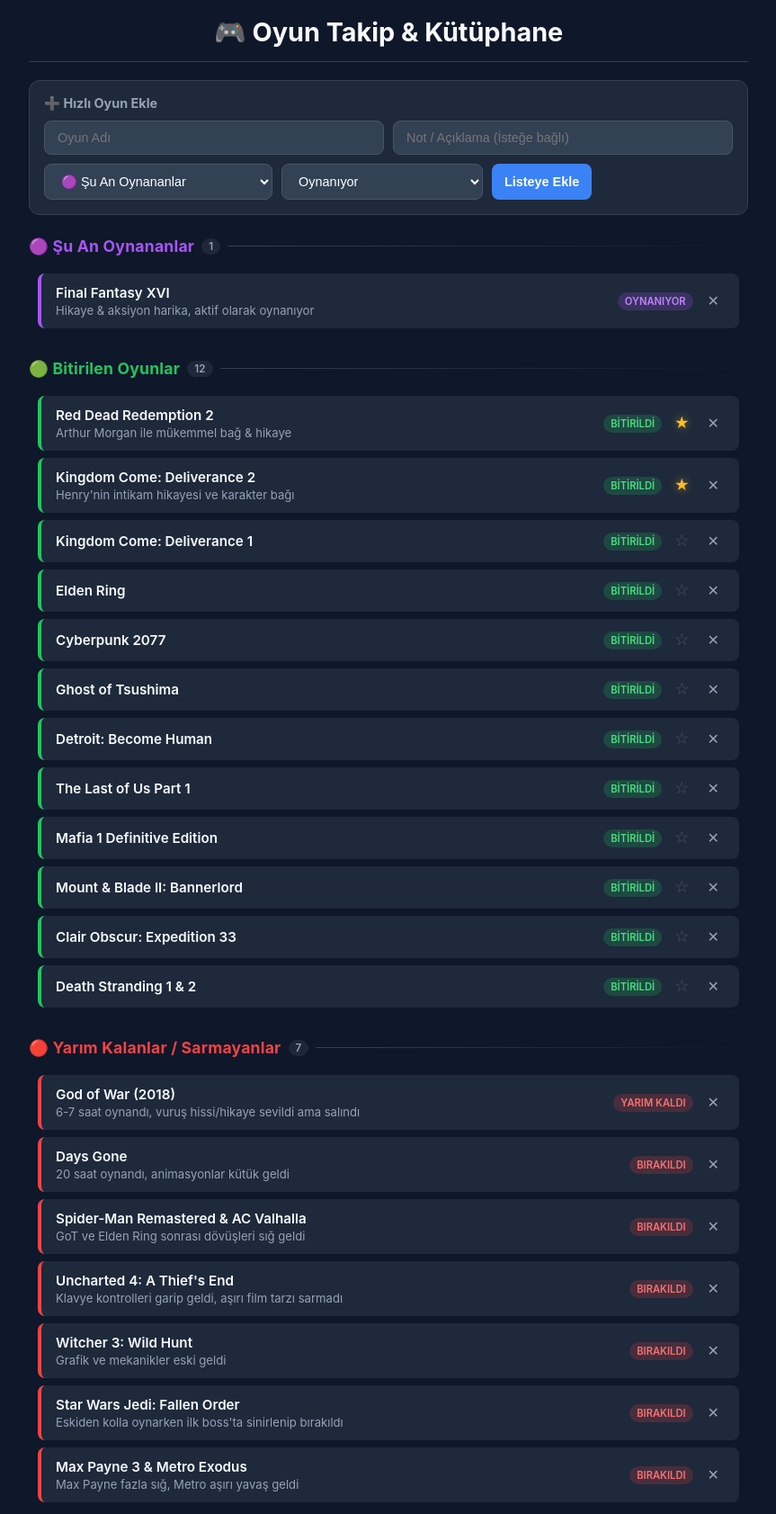
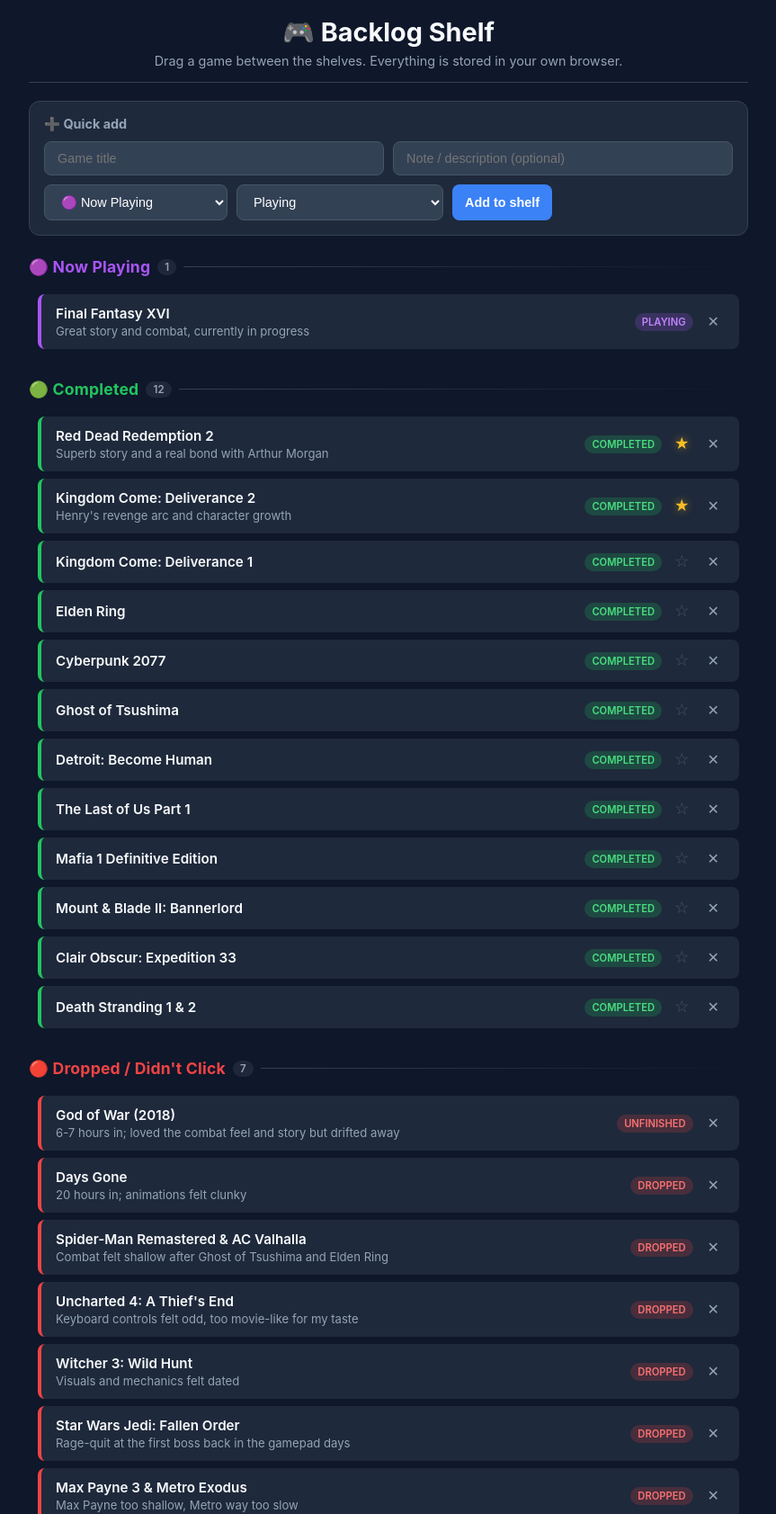
Before and after one commit to Burakaynm/backlog-shelf, a plain HTML site: page index.html in a window 1280 px wide. Shown: the part 17-1700 px from the top of the page at 90% size, without its empty margins (208-1071 px from the left). Drawn offline with Linux system fonts and the light colour scheme.

Commit message:
refactor: translate the whole app to English, rename to Backlog Shelf
- UI strings, badges, default list and code comments are English
- storage key becomes backlogShelf_v1
- README rewritten in English with deploy notes

```diff
--- a/index.html
+++ b/index.html
@@ -1,9 +1,9 @@
 <!DOCTYPE html>
-<html lang="tr">
+<html lang="en">
 <head>
     <meta charset="UTF-8">
     <meta name="viewport" content="width=device-width, initial-scale=1.0">
-    <title>Oyun Takip & Kütüphane (Sürükle & Bırak)</title>
+    <title>Backlog Shelf — Game Tracker (Drag & Drop)</title>
     <style>
         :root {
             --bg-color: #0f172a;
@@ -109,7 +109,7 @@
             padding: 2px 8px;
         }
 
-        /* Basligi bitiren ince cizgi */
+        /* Thin rule that finishes the heading */
         h2::after {
             content: '';
             flex: 1;
@@ -193,12 +193,11 @@
         }
 
         .badge-playing { background: rgba(168, 85, 247, 0.2); color: #c084fc; }
-        .badge-fav { background: rgba(245, 158, 11, 0.2); color: #fbbf24; }
         .badge-done { background: rgba(34, 197, 94, 0.2); color: #4ade80; }
         .badge-drop { background: rgba(239, 68, 68, 0.2); color: #f87171; }
         .badge-plan { background: rgba(245, 158, 11, 0.2); color: #fba124; }
 
-        /* Favori: kartin etrafinda cerceve yok, yalniz yildiz */
+        /* Favorite: no ring around the card, just the star */
         .fav-btn {
             background: none;
             border: none;
@@ -237,101 +236,102 @@
 
 <div class="container">
     <header>
-        <h1>🎮 Oyun Takip & Kütüphane</h1>
+        <h1>🎮 Backlog Shelf</h1>
+        <p class="subtitle">Drag a game between the shelves. Everything is stored in your own browser.</p>
     </header>
 
-    <!-- OYUN EKLEME FORMU -->
+    <!-- ADD GAME FORM -->
     <div class="add-form">
-        <strong style="font-size: 0.9rem; color: var(--text-muted);">➕ Hızlı Oyun Ekle</strong>
+        <strong style="font-size: 0.9rem; color: var(--text-muted);">➕ Quick add</strong>
         <div class="form-row">
-            <input type="text" id="gameTitle" placeholder="Oyun Adı">
-            <input type="text" id="gameDesc" placeholder="Not / Açıklama (İsteğe bağlı)">
+            <input type="text" id="gameTitle" placeholder="Game title">
+            <input type="text" id="gameDesc" placeholder="Note / description (optional)">
         </div>
         <div class="form-row">
             <select id="gameCategory">
-                <option value="playing">🟣 Şu An Oynananlar</option>
-                <option value="completed">🟢 Bitirilenler</option>
-                <option value="dropped">🔴 Yarım Kalanlar</option>
-                <option value="planned">🟡 Bekleyenler / Satın Alınanlar</option>
+                <option value="playing">🟣 Now Playing</option>
+                <option value="completed">🟢 Completed</option>
+                <option value="dropped">🔴 Dropped</option>
+                <option value="planned">🟡 Backlog / Purchased</option>
             </select>
             <select id="gameBadge">
-                <option value="OYNANIYOR">Oynanıyor</option>
-                <option value="BİTİRİLDİ">Bitirildi</option>
-                <option value="FAVORİ ★">Favori ★ (yalnız bitirilenler)</option>
-                <option value="YARIM KALDI">Yarım Kaldı</option>
-                <option value="BIRAKILDI">Bırakıldı</option>
-                <option value="BEKLENİYOR">İndirim / Zaman Bekliyor</option>
+                <option value="PLAYING">Playing</option>
+                <option value="COMPLETED">Completed</option>
+                <option value="FAVORITE ★">Favorite ★ (completed only)</option>
+                <option value="UNFINISHED">Unfinished</option>
+                <option value="DROPPED">Dropped</option>
+                <option value="BACKLOG">Waiting for a sale / free time</option>
             </select>
-            <button class="add-btn" onclick="addGame()">Listeye Ekle</button>
+            <button class="add-btn" onclick="addGame()">Add to shelf</button>
         </div>
     </div>
 
-    <!-- ŞU AN OYNANANLAR -->
+    <!-- NOW PLAYING -->
     <section>
-        <h2 style="color: var(--accent-purple);">🟣 Şu An Oynananlar <span class="count" id="count-playing">0</span></h2>
+        <h2 style="color: var(--accent-purple);">🟣 Now Playing <span class="count" id="count-playing">0</span></h2>
         <div class="game-list" id="list-playing" data-cat="playing"></div>
     </section>
 
-    <!-- BİTİRİLEN OYUNLAR -->
+    <!-- COMPLETED -->
     <section>
-        <h2 style="color: var(--accent-green);">🟢 Bitirilen Oyunlar <span class="count" id="count-completed">0</span></h2>
+        <h2 style="color: var(--accent-green);">🟢 Completed <span class="count" id="count-completed">0</span></h2>
         <div class="game-list" id="list-completed" data-cat="completed"></div>
     </section>
 
-    <!-- YARIM KALANLAR -->
+    <!-- DROPPED -->
     <section>
-        <h2 style="color: var(--accent-red);">🔴 Yarım Kalanlar / Sarmayanlar <span class="count" id="count-dropped">0</span></h2>
+        <h2 style="color: var(--accent-red);">🔴 Dropped / Didn't Click <span class="count" id="count-dropped">0</span></h2>
         <div class="game-list" id="list-dropped" data-cat="dropped"></div>
     </section>
 
-    <!-- BEKLEYENLER -->
+    <!-- BACKLOG -->
     <section>
-        <h2 style="color: var(--accent-amber);">🟡 Satın Alınan / Beklemedekiler <span class="count" id="count-planned">0</span></h2>
+        <h2 style="color: var(--accent-amber);">🟡 Purchased / Backlog <span class="count" id="count-planned">0</span></h2>
         <div class="game-list" id="list-planned" data-cat="planned"></div>
     </section>
 </div>
 
 <script>
     const defaultGames = [
-        { id: 20, title: "Final Fantasy XVI", desc: "Hikaye & aksiyon harika, aktif olarak oynanıyor", cat: "playing", badge: "OYNANIYOR", bClass: "badge-playing" },
+        { id: 20, title: "Final Fantasy XVI", desc: "Great story and combat, currently in progress", cat: "playing", badge: "PLAYING", bClass: "badge-playing", fav: false },
 
-        { id: 1, title: "Red Dead Redemption 2", desc: "Arthur Morgan ile mükemmel bağ & hikaye", cat: "completed", badge: "FAVORİ ★", bClass: "badge-fav" },
-        { id: 2, title: "Kingdom Come: Deliverance 2", desc: "Henry'nin intikam hikayesi ve karakter bağı", cat: "completed", badge: "FAVORİ ★", bClass: "badge-fav" },
-        { id: 3, title: "Kingdom Come: Deliverance 1", desc: "", cat: "completed", badge: "BİTİRİLDİ", bClass: "badge-done" },
-        { id: 4, title: "Elden Ring", desc: "", cat: "completed", badge: "BİTİRİLDİ", bClass: "badge-done" },
-        { id: 5, title: "Cyberpunk 2077", desc: "", cat: "completed", badge: "BİTİRİLDİ", bClass: "badge-done" },
-        { id: 6, title: "Ghost of Tsushima", desc: "", cat: "completed", badge: "BİTİRİLDİ", bClass: "badge-done" },
-        { id: 7, title: "Detroit: Become Human", desc: "", cat: "completed", badge: "BİTİRİLDİ", bClass: "badge-done" },
-        { id: 8, title: "The Last of Us Part 1", desc: "", cat: "completed", badge: "BİTİRİLDİ", bClass: "badge-done" },
-        { id: 9, title: "Mafia 1 Definitive Edition", desc: "", cat: "completed", badge: "BİTİRİLDİ", bClass: "badge-done" },
-        { id: 10, title: "Mount & Blade II: Bannerlord", desc: "", cat: "completed", badge: "BİTİRİLDİ", bClass: "badge-done" },
-        { id: 11, title: "Clair Obscur: Expedition 33", desc: "", cat: "completed", badge: "BİTİRİLDİ", bClass: "badge-done" },
-        { id: 12, title: "Death Stranding 1 & 2", desc: "", cat: "completed", badge: "BİTİRİLDİ", bClass: "badge-done" },
+        { id: 1, title: "Red Dead Redemption 2", desc: "Superb story and a real bond with Arthur Morgan", cat: "completed", badge: "COMPLETED", bClass: "badge-done", fav: true },
+        { id: 2, title: "Kingdom Come: Deliverance 2", desc: "Henry's revenge arc and character growth", cat: "completed", badge: "COMPLETED", bClass: "badge-done", fav: true },
+        { id: 3, title: "Kingdom Come: Deliverance 1", desc: "", cat: "completed", badge: "COMPLETED", bClass: "badge-done", fav: false },
+        { id: 4, title: "Elden Ring", desc: "", cat: "completed", badge: "COMPLETED", bClass: "badge-done", fav: false },
+        { id: 5, title: "Cyberpunk 2077", desc: "", cat: "completed", badge: "COMPLETED", bClass: "badge-done", fav: false },
+        { id: 6, title: "Ghost of Tsushima", desc: "", cat: "completed", badge: "COMPLETED", bClass: "badge-done", fav: false },
+        { id: 7, title: "Detroit: Become Human", desc: "", cat: "completed", badge: "COMPLETED", bClass: "badge-done", fav: false },
+        { id: 8, title: "The Last of Us Part 1", desc: "", cat: "completed", badge: "COMPLETED", bClass: "badge-done", fav: false },
+        { id: 9, title: "Mafia 1 Definitive Edition", desc: "", cat: "completed", badge: "COMPLETED", bClass: "badge-done", fav: false },
+        { id: 10, title: "Mount & Blade II: Bannerlord", desc: "", cat: "completed", badge: "COMPLETED", bClass: "badge-done", fav: false },
+        { id: 11, title: "Clair Obscur: Expedition 33", desc: "", cat: "completed", badge: "COMPLETED", bClass: "badge-done", fav: false },
+        { id: 12, title: "Death Stranding 1 & 2", desc: "", cat: "completed", badge: "COMPLETED", bClass: "badge-done", fav: false },
 
-        { id: 13, title: "God of War (2018)", desc: "6-7 saat oynandı, vuruş hissi/hikaye sevildi ama salındı", cat: "dropped", badge: "YARIM KALDI", bClass: "badge-drop" },
-        { id: 14, title: "Days Gone", desc: "20 saat oynandı, animasyonlar kütük geldi", cat: "dropped", badge: "BIRAKILDI", bClass: "badge-drop" },
-        { id: 15, title: "Spider-Man Remastered & AC Valhalla", desc: "GoT ve Elden Ring sonrası dövüşleri sığ geldi", cat: "dropped", badge: "BIRAKILDI", bClass: "badge-drop" },
-        { id: 16, title: "Uncharted 4: A Thief's End", desc: "Klavye kontrolleri garip geldi, aşırı film tarzı sarmadı", cat: "dropped", badge: "BIRAKILDI", bClass: "badge-drop" },
-        { id: 17, title: "Witcher 3: Wild Hunt", desc: "Grafik ve mekanikler eski geldi", cat: "dropped", badge: "BIRAKILDI", bClass: "badge-drop" },
-        { id: 18, title: "Star Wars Jedi: Fallen Order", desc: "Eskiden kolla oynarken ilk boss'ta sinirlenip bırakıldı", cat: "dropped", badge: "BIRAKILDI", bClass: "badge-drop" },
-        { id: 19, title: "Max Payne 3 & Metro Exodus", desc: "Max Payne fazla sığ, Metro aşırı yavaş geldi", cat: "dropped", badge: "BIRAKILDI", bClass: "badge-drop" },
+        { id: 13, title: "God of War (2018)", desc: "6-7 hours in; loved the combat feel and story but drifted away", cat: "dropped", badge: "UNFINISHED", bClass: "badge-drop", fav: false },
+        { id: 14, title: "Days Gone", desc: "20 hours in; animations felt clunky", cat: "dropped", badge: "DROPPED", bClass: "badge-drop", fav: false },
+        { id: 15, title: "Spider-Man Remastered & AC Valhalla", desc: "Combat felt shallow after Ghost of Tsushima and Elden Ring", cat: "dropped", badge: "DROPPED", bClass: "badge-drop", fav: false },
+        { id: 16, title: "Uncharted 4: A Thief's End", desc: "Keyboard controls felt odd, too movie-like for my taste", cat: "dropped", badge: "DROPPED", bClass: "badge-drop", fav: false },
+        { id: 17, title: "Witcher 3: Wild Hunt", desc: "Visuals and mechanics felt dated", cat: "dropped", badge: "DROPPED", bClass: "badge-drop", fav: false },
+        { id: 18, title: "Star Wars Jedi: Fallen Order", desc: "Rage-quit at the first boss back in the gamepad days", cat: "dropped", badge: "DROPPED", bClass: "badge-drop", fav: false },
+        { id: 19, title: "Max Payne 3 & Metro Exodus", desc: "Max Payne too shallow, Metro way too slow", cat: "dropped", badge: "DROPPED", bClass: "badge-drop", fav: false },
 
-        { id: 21, title: "Cyberpunk 2077: Phantom Liberty (DLC)", desc: "Kütüphanede var, uygun vakitte oynanacak", cat: "planned", badge: "BEKLENİYOR", bClass: "badge-plan" },
-        { id: 22, title: "Metal Gear Solid Δ: Snake Eater", desc: "Aşırı gizlilik (stealth) içerdiği için riskli", cat: "planned", badge: "BEKLENİYOR", bClass: "badge-plan" }
+        { id: 21, title: "Cyberpunk 2077: Phantom Liberty (DLC)", desc: "Owned, waiting for the right time", cat: "planned", badge: "BACKLOG", bClass: "badge-plan", fav: false },
+        { id: 22, title: "Metal Gear Solid Δ: Snake Eater", desc: "Heavy stealth, so it is a risky pick", cat: "planned", badge: "BACKLOG", bClass: "badge-plan", fav: false }
     ];
 
-    const STORE_KEY = 'myGameListDragDrop_v2';
+    const STORE_KEY = 'backlogShelf_v1';
 
     let draggedGameId = null;
-    let justFavvedId = null; // yildiz animasyonu yalniz yeni isaretlenene uygulanir
+    let justFavvedId = null; // the pop animation only plays for the game just favorited
 
-    // Kategorinin varsayilan etiketi (favori artik etikette degil, yildizda tutuluyor)
+    // Default badge of a category (favorite lives on the star, not on the badge)
     function defaultBadgeFor(cat) {
         switch (cat) {
-            case 'playing':   return { badge: 'OYNANIYOR',  bClass: 'badge-playing' };
-            case 'completed': return { badge: 'BİTİRİLDİ',  bClass: 'badge-done' };
-            case 'dropped':   return { badge: 'BIRAKILDI',  bClass: 'badge-drop' };
-            default:          return { badge: 'BEKLENİYOR', bClass: 'badge-plan' };
+            case 'playing':   return { badge: 'PLAYING',   bClass: 'badge-playing' };
+            case 'completed': return { badge: 'COMPLETED', bClass: 'badge-done' };
+            case 'dropped':   return { badge: 'DROPPED',   bClass: 'badge-drop' };
+            default:          return { badge: 'BACKLOG',   bClass: 'badge-plan' };
         }
     }
 
@@ -339,21 +339,20 @@
         const stored = localStorage.getItem(STORE_KEY);
         const games = stored ? JSON.parse(stored) : defaultGames;
 
-        // Eski kayitlar: "FAVORİ ★" etiketi olanlari fav alanina tasi.
-        // Favori yalniz BITIRILEN oyunlarda olabilir.
-        let migrated = false;
+        // Only completed games can be favorites — repair anything that says otherwise
+        let repaired = false;
         games.forEach(g => {
             if (g.fav === undefined) {
                 g.fav = g.cat === 'completed' && /FAVOR/i.test(g.badge || '');
                 if (/FAVOR/i.test(g.badge || '')) Object.assign(g, defaultBadgeFor(g.cat));
-                migrated = true;
+                repaired = true;
             } else if (g.fav && g.cat !== 'completed') {
                 g.fav = false;
-                migrated = true;
+                repaired = true;
             }
         });
 
-        if (!stored || migrated) localStorage.setItem(STORE_KEY, JSON.stringify(games));
+        if (!stored || repaired) localStorage.setItem(STORE_KEY, JSON.stringify(games));
         return games;
     }
 
@@ -365,7 +364,7 @@
     function toggleFav(id) {
         const games = getGames();
         const game = games.find(g => g.id === id);
-        if (!game || game.cat !== 'completed') return; // favori yalniz bitirilenlerde
+        if (!game || game.cat !== 'completed') return; // favorites are completed-only
 
         game.fav = !game.fav;
         justFavvedId = game.fav ? id : null;
@@ -379,11 +378,11 @@
         const selected = document.getElementById('gameBadge').value;
 
         if (!title) {
-            alert('Lütfen bir oyun adı girin!');
+            alert('Please enter a game title.');
             return;
         }
 
-        // "Favori ★" secildiyse: etiket kategoriye gore konur; yildiz yalniz bitirilenlerde
+        // "Favorite ★" sets the star and lets the category pick the badge; completed-only
         const wantsFav = /FAVOR/i.test(selected);
         const fav = wantsFav && cat === 'completed';
         let badge = selected;
@@ -391,9 +390,9 @@
 
         if (wantsFav) {
             ({ badge, bClass } = defaultBadgeFor(cat));
-        } else if (selected.includes('OYNANIYOR')) bClass = 'badge-playing';
-        else if (selected.includes('BIRAKILDI') || selected.includes('YARIM')) bClass = 'badge-drop';
-        else if (selected.includes('BEKLENİYOR')) bClass = 'badge-plan';
+        } else if (selected.includes('PLAYING')) bClass = 'badge-playing';
+        else if (selected.includes('DROPPED') || selected.includes('UNFINISHED')) bClass = 'badge-drop';
+        else if (selected.includes('BACKLOG')) bClass = 'badge-plan';
 
         const games = getGames();
         games.push({
@@ -425,7 +424,7 @@
             const container = document.getElementById(`list-${cat}`);
             container.innerHTML = '';
 
-            // Favoriler listenin en USTUNDE (sort kararli, geri kalan sira korunur)
+            // Favorites float to the TOP (sort is stable, so the rest keeps its order)
             const filtered = games
                 .filter(g => g.cat === cat)
                 .sort((a, b) => (b.fav ? 1 : 0) - (a.fav ? 1 : 0));
@@ -434,7 +433,7 @@
             if (counter) counter.textContent = filtered.length;
 
             if (filtered.length === 0) {
-                container.innerHTML = '<div class="empty-hint">Buraya bir oyun sürükleyin.</div>';
+                container.innerHTML = '<div class="empty-hint">Drag a game here.</div>';
             } else {
                 filtered.forEach(g => {
                     const card = document.createElement('div');
@@ -449,8 +448,8 @@
                         </div>
                         <div class="right-side">
                             <span class="badge ${g.bClass}">${g.badge}</span>
-                            ${g.cat === 'completed' ? `<button class="fav-btn ${g.fav ? 'active' : ''} ${g.fav && g.id === justFavvedId ? 'just-favved' : ''}" onclick="toggleFav(${g.id})" title="${g.fav ? 'Favoriden çıkar' : 'Favoriye ekle'}">${g.fav ? '★' : '☆'}</button>` : ''}
-                            <button class="delete-btn" onclick="deleteGame(${g.id})" title="Sil">✕</button>
+                            ${g.cat === 'completed' ? `<button class="fav-btn ${g.fav ? 'active' : ''} ${g.fav && g.id === justFavvedId ? 'just-favved' : ''}" onclick="toggleFav(${g.id})" title="${g.fav ? 'Remove from favorites' : 'Add to favorites'}">${g.fav ? '★' : '☆'}</button>` : ''}
+                            <button class="delete-btn" onclick="deleteGame(${g.id})" title="Delete">✕</button>
                         </div>
                     `;
 
@@ -491,13 +490,13 @@
                     if (targetGame && targetGame.cat !== cat) {
                         targetGame.cat = cat;
 
-                        // Kategoriye göre etiketi otomatik güncelle
+                        // Let the new category set the badge
                         Object.assign(targetGame, defaultBadgeFor(cat));
 
-                        // Favori yalniz bitirilenlerde olabilir → baska listeye tasinirsa yildiz duser
+                        // Favorites are completed-only → moving elsewhere clears the star
                         if (cat !== 'completed') targetGame.fav = false;
 
-                        // Sürüklenen oyunu dizinin sonuna taşı → hedef listenin en ALTINDA görünsün
+                        // Move the game to the end of the array → it lands at the BOTTOM of the list
                         const idx = gamesList.indexOf(targetGame);
                         if (idx > -1) {
                             gamesList.splice(idx, 1);
@@ -510,7 +509,7 @@
             };
         });
 
-        justFavvedId = null; // animasyon bir kez oynar
+        justFavvedId = null; // the animation plays once
     }
 
     render();
```
Also changed, not shown: 1 other file.
